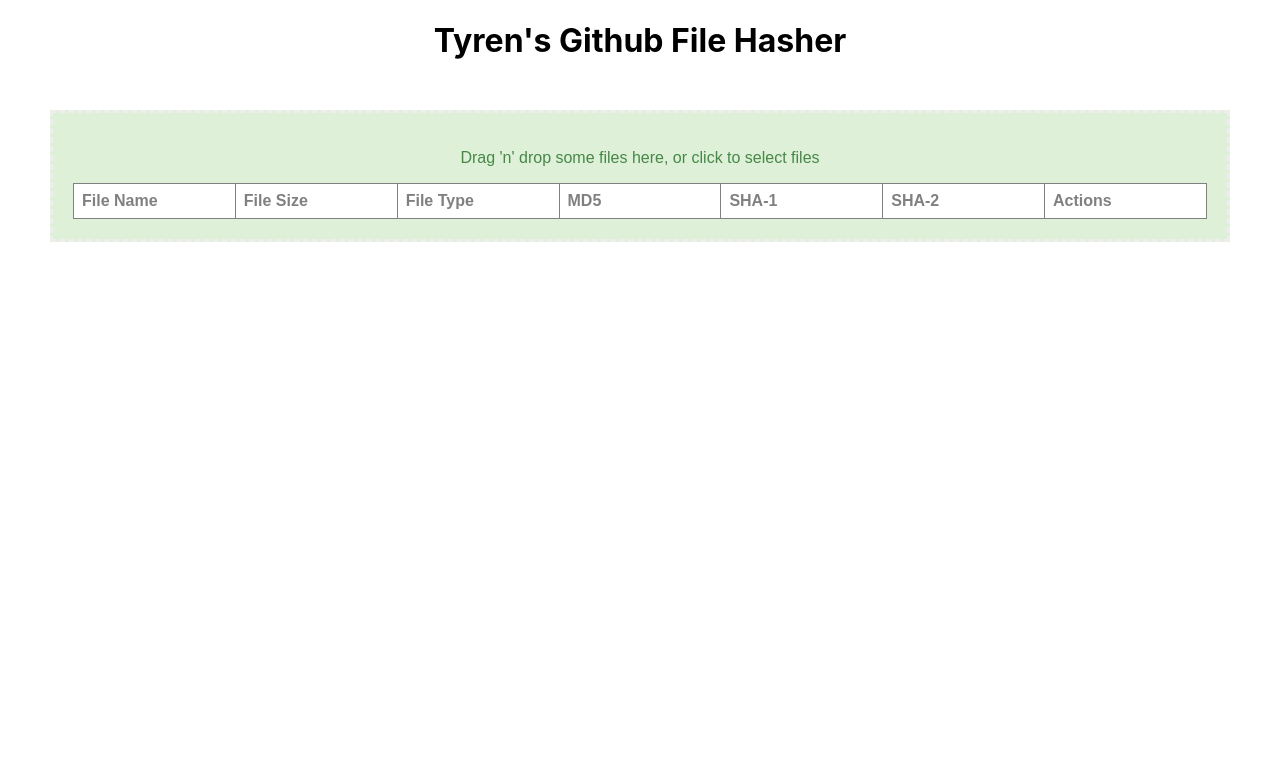
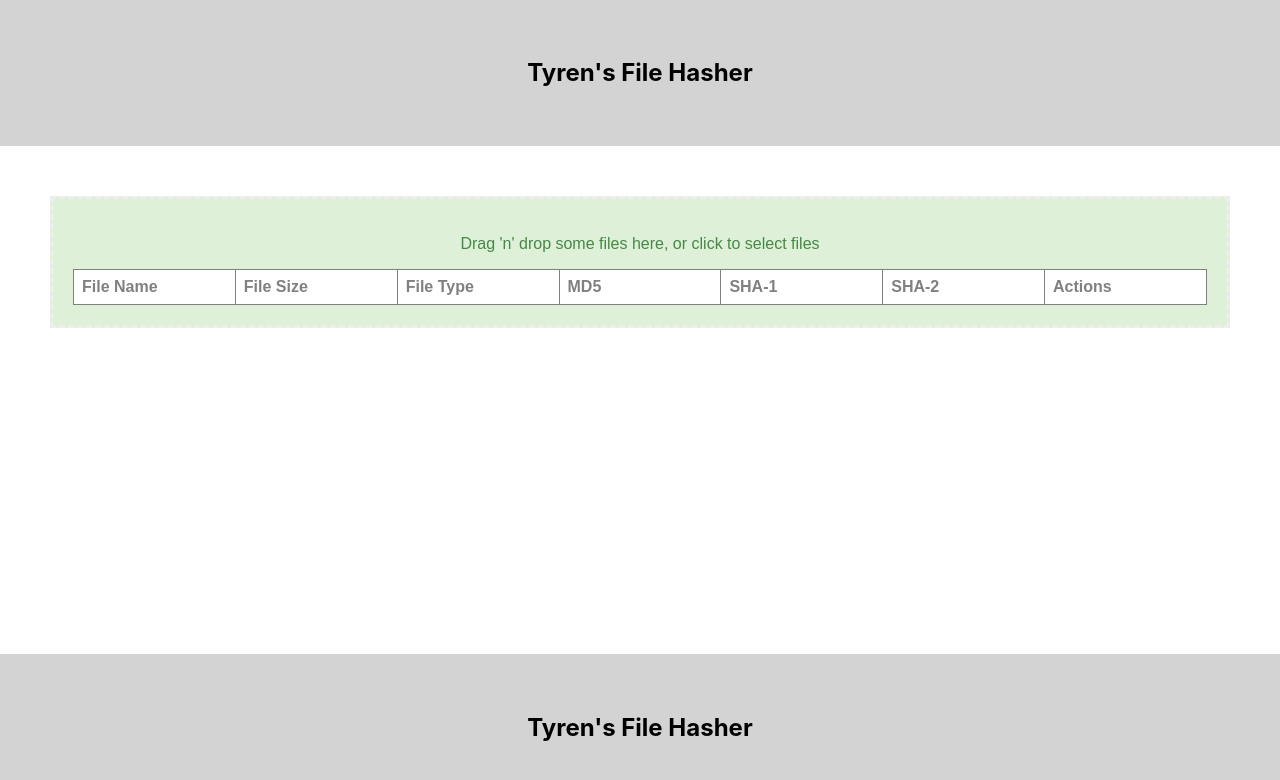
Before and after one commit to tyren1995/file-hasher, a React (Create React App) app: page / in a window 1280 px wide. Shown: the top 780 px of the page. Built offline with nearby package versions, Linux system fonts and the light colour scheme.

Commit message:
a very basic header and footer

```diff
--- a/src/App.js
+++ b/src/App.js
@@ -2,12 +2,17 @@ import FileHasherUI from "./hasher/ui/hasherUI";
 
 function App() {
   const styles= {
-   container:{ textAlign:'center'}
+   container:{ textAlign:'center',display:'flex',flexDirection:'column',alignItems:'stretch',minHeight:'100vh',minWidth:'100%'},
+    headers : {backgroundColor:'lightgrey',padding:'3%', flexShrink:0},
+    main :{flexGrow:1, flexShrink:0}
   }
   return (
     <div style={styles.container}>
-      <h1 >Tyren's Github File Hasher</h1>
+      <header style={styles.headers}><h2>Tyren's File Hasher</h2></header>
+     <div style={styles.main}>
       <FileHasherUI />
+      </div>
+      <footer  style={styles.headers}><h2>Tyren's File Hasher</h2></footer>
     </div>
   );
 }
```
Also changed, not shown: 1 other file (tests, documents, lock files or other folders).
